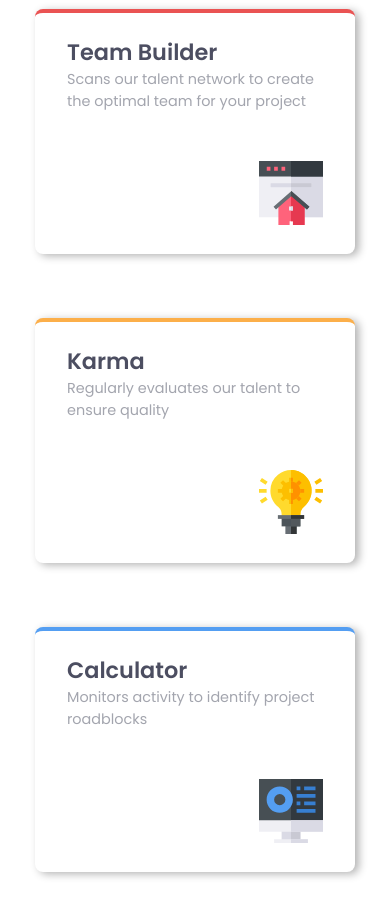
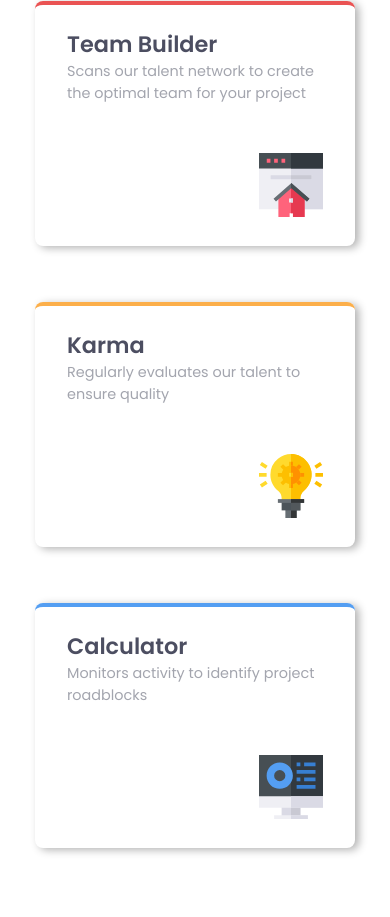
Before and after one commit to AmanGupta1703/Four-Card-Feature-Section, a plain HTML site: page index.html in a window 390 px wide. Shown: the part 581-1498 px from the top of the page. After the commit the page ends 1469 px from the top, so only its background shows below. Drawn offline with Linux system fonts and the light colour scheme.

Commit message:
Update style.css

```diff
--- a/css/style.css
+++ b/css/style.css
@@ -19,7 +19,6 @@
     --dark-blue: hsl(234, 12%, 34%);
     --grayish-blue: hsl(229, 6%, 66%);
     --light-gray: hsl(0, 0%, 98%);
-    --white: hsl(0, 0%, 100%);
     --font-family: 'Poppins', sans-serif;
 }
 
@@ -57,6 +56,7 @@ body {
     font-family: var(--font-family);
     display: flex;
     justify-content: center;
+    align-items: center;
     min-height: 100vh;
 }
 
@@ -101,7 +101,7 @@ body {
     padding: 1.4rem 2rem;
 }
 
-.supervisor-box, .karma-box {
+.supervisor-box, .calculator-box {
     transform: translateY(9rem);
 }
 
@@ -127,7 +127,7 @@ body {
 @media (max-width: 786px) {
 
     .container {
-        padding: 3rem 0 2rem;
+        padding: 3rem 0 1rem;
     }
 
     .feature-card-text-content {
@@ -143,11 +143,11 @@ body {
     }
 
     .banner-box {
+        margin: 0 0 1.5rem;
         width: 20rem;
-        margin: 0 0 2rem;
     }
 
-    .supervisor-box, .karma-box {
+    .supervisor-box, .calculator-box {
         transform: translate(0);
     }
 
```
